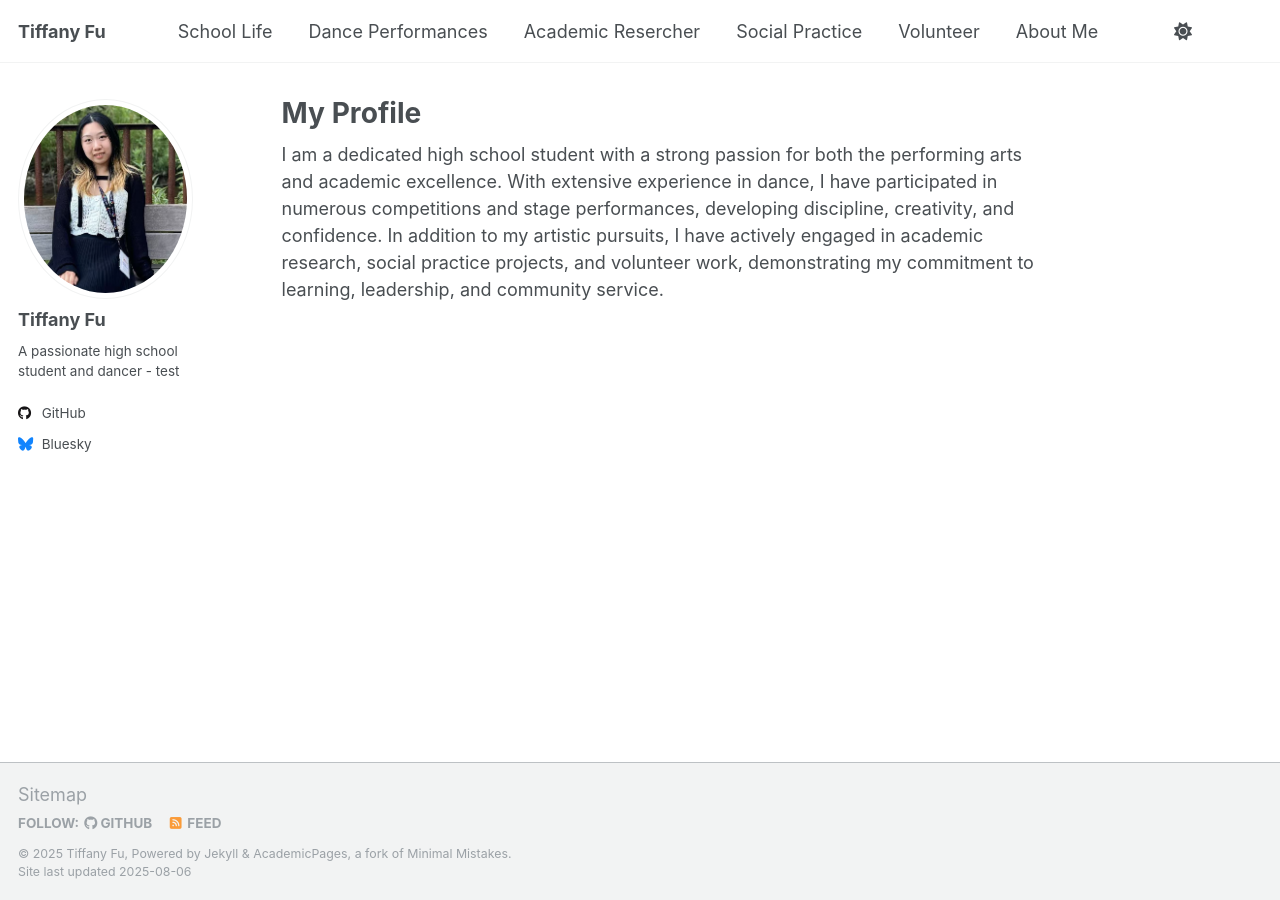
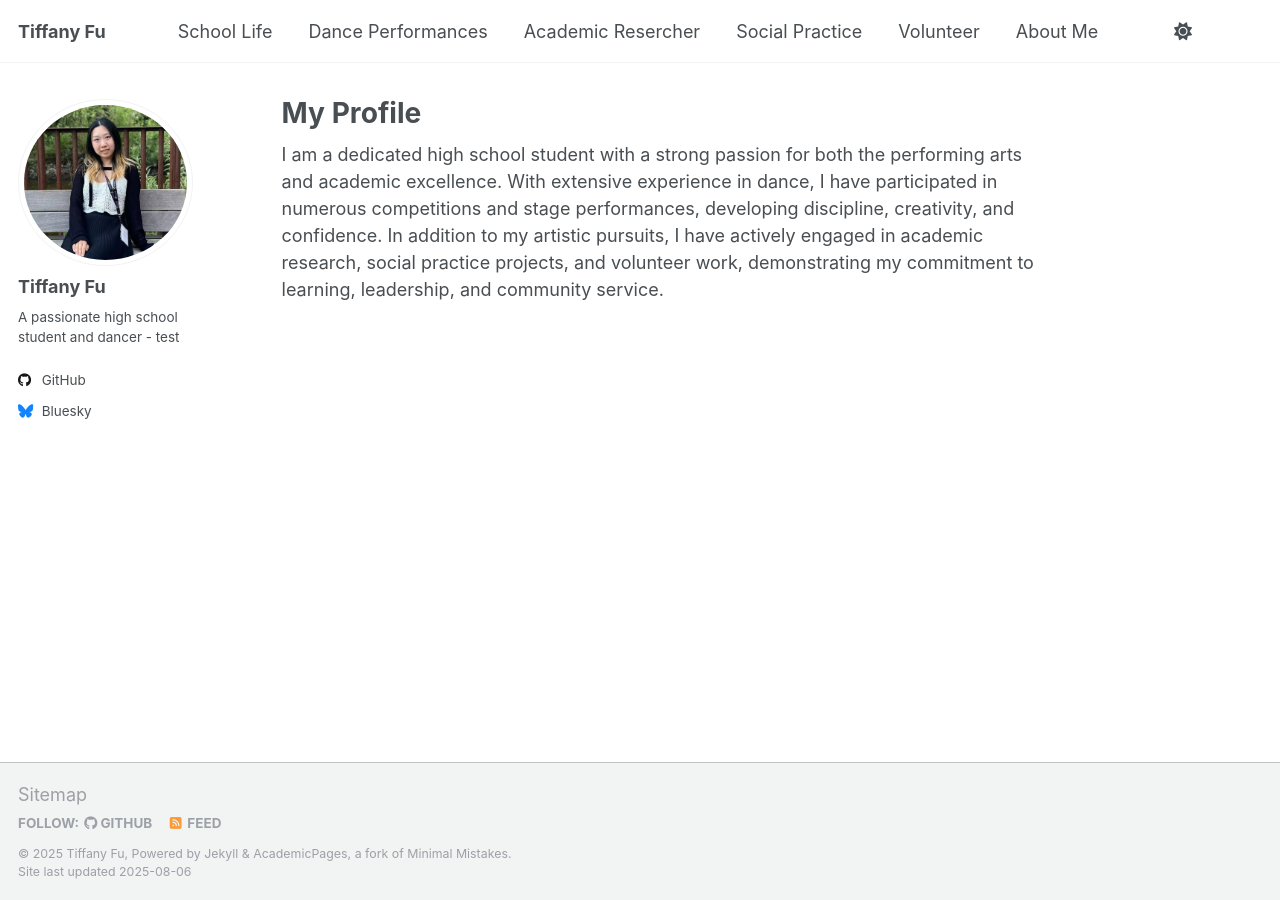
Before and after one commit to TiffanyJTFu/TiffanyFu, a Jekyll site: the page built from _pages/about.md, in a window 1280 px wide. Built offline with Jekyll 4.4.1, drawn with Linux system fonts in a browser that asks for light colours; a script that is not in the unit is left out.

Commit message:
Update _config.yml

```diff
--- a/_config.yml
+++ b/_config.yml
@@ -22,7 +22,7 @@ repository               : "academicpages/academicpages.github.io"
 #               Additional customization can be done by editing /_includes/author-profile.html
 author:
   # Biographic information
-  avatar           : "tiffanyprofile.png"
+  avatar           : "tiffanyprofile.jpg"
   name             : "Tiffany Fu"
   pronouns         : # example: "she/her"
   bio              : "A passionate high school student and dancer - test"
```
